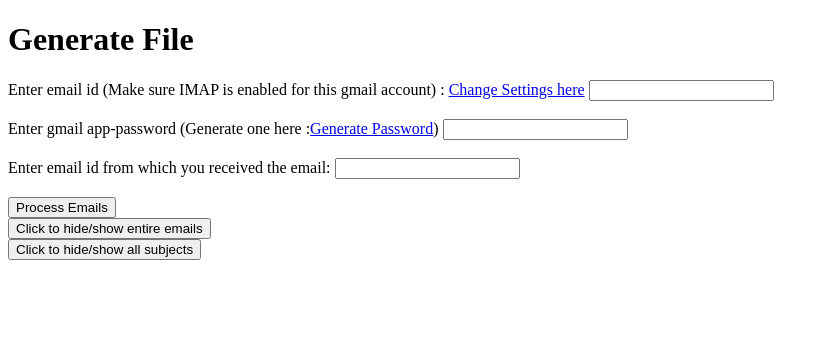
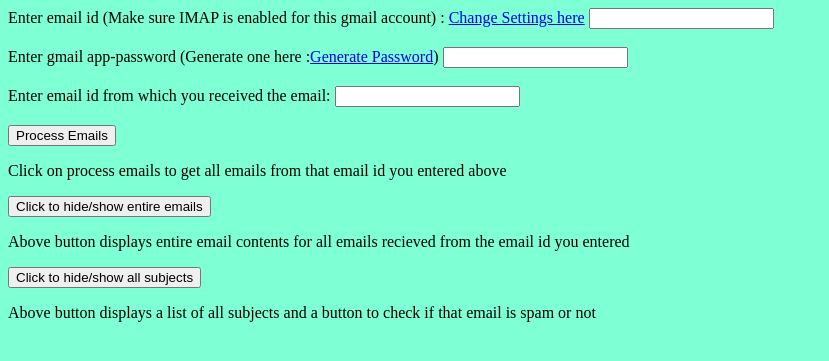
Before and after one commit to nikhil1699/Email-Spam-Seggregator, a Flask app: page / in a window 1280 px wide. Shown: the top 361 px of the page, without its empty margins (0-829 px from the left). Run offline with Flask 2, Linux system fonts and the light colour scheme; parts of the project's set-up code (start-up, migrations or seed data) failed here and were passed over.

Commit message:
some bug fixes and some style changes, albiet ugly

```diff
--- a/app.py
+++ b/app.py
@@ -42,6 +42,7 @@ def generate_file():
 @app.route('/is-spam/', methods=['POST'])
 def is_spam():
     subject = request.form['subject']  # get the subject for them email we will predict based on button clicked
+    print(subject_rows)
     ind = subject_rows.index(subject.strip())
     body = body_rows[ind]
     result = spam_detector.predict_spam(subject=subject, body=body)
--- a/functions.py
+++ b/functions.py
@@ -77,8 +77,8 @@ def collect_emails(user, password, sender_email_id):
                 except UnicodeEncodeError as e:
                     pass
 
-    print("Printing mails")
-    print(len(mails))
+    # print("Printing mails")
+    # print(len(mails))
     bodies = []
     subjects = []
     for mail in mails:
@@ -91,8 +91,8 @@ def collect_emails(user, password, sender_email_id):
                 bodies.append(part.get_payload())
         else:
             bodies.append(email.get_payload())
-        print(subjects)
-        print(bodies)
+        # print(subjects)
+        # print(bodies)
 
     with open(f"{sender_email_id}-emails", "w") as f:
         for item in mails:
--- a/spam_detector.py
+++ b/spam_detector.py
@@ -3,6 +3,9 @@ import pandas as pd
 import re
 import string
 from nltk.tokenize import word_tokenize
+import nltk
+nltk.download('stopwords')
+nltk.download('punkt')
 from nltk.corpus import stopwords
 from nltk.stem import PorterStemmer
 from zipfile import ZipFile
--- a/static/style.css
+++ b/static/style.css
@@ -3,3 +3,6 @@ td{
     padding: 5px;
     margin-bottom: 5px;
 }
+.Full-Page{
+    background-color: aquamarine;
+}
--- a/templates/index.html
+++ b/templates/index.html
@@ -4,8 +4,9 @@
 	<title>Generate File</title>
 	<link rel="stylesheet" type="text/css" href="../static/style.css">
 </head>
-<body>
-	<h1>Generate File</h1>
+<body bgcolor="#7fffd4">
+
+	<div class="Full-Page">
 	<form method="POST">
 		<label for="user">Enter email id (Make sure IMAP is enabled for this gmail account) : <a href="https://mail.google.com/mail/u/0/#settings/fwdandpop">Change Settings here</a></label>
 		<input type="email" id="user" name="user" required><br><br>
@@ -14,6 +15,7 @@
 		<label for="sender_email_id">Enter email id from which you received the email: </label>
 		<input type="email" id="sender_email_id" name="sender_email_id" required><br><br>
 		<input type="submit" value="Process Emails">
+		<p>Click on process emails to get all emails from that email id you entered above</p>
 	</form>
 <!--	{% if subjects %}-->
 <!--		<hr>-->
@@ -25,6 +27,7 @@
 <!--	{% endif %}-->
 <div>
 	<button onclick="toggleTable()">Click to hide/show entire emails</button>
+	<p>Above button displays entire email contents for all emails recieved from the email id you entered</p>
 	{% if rows %}
 		<hr>
 		<table id="myTable" style="display: none;">
@@ -38,6 +41,7 @@
 </div>
 	<div>
 	<button onclick="toggleTable2()">Click to hide/show all subjects</button>
+		<p>Above button displays a list of all subjects and a button to check if that email is spam or not</p>
 	{% if subject_rows %}
 		<hr>
 	<table id="myTable2" style="display: none;">
@@ -53,6 +57,7 @@
 			{% endfor %}
 	</table>
 	{% endif %}
+	</div>
 	</div>
 
 <script>
```
Also changed, not shown: 3 other files.
